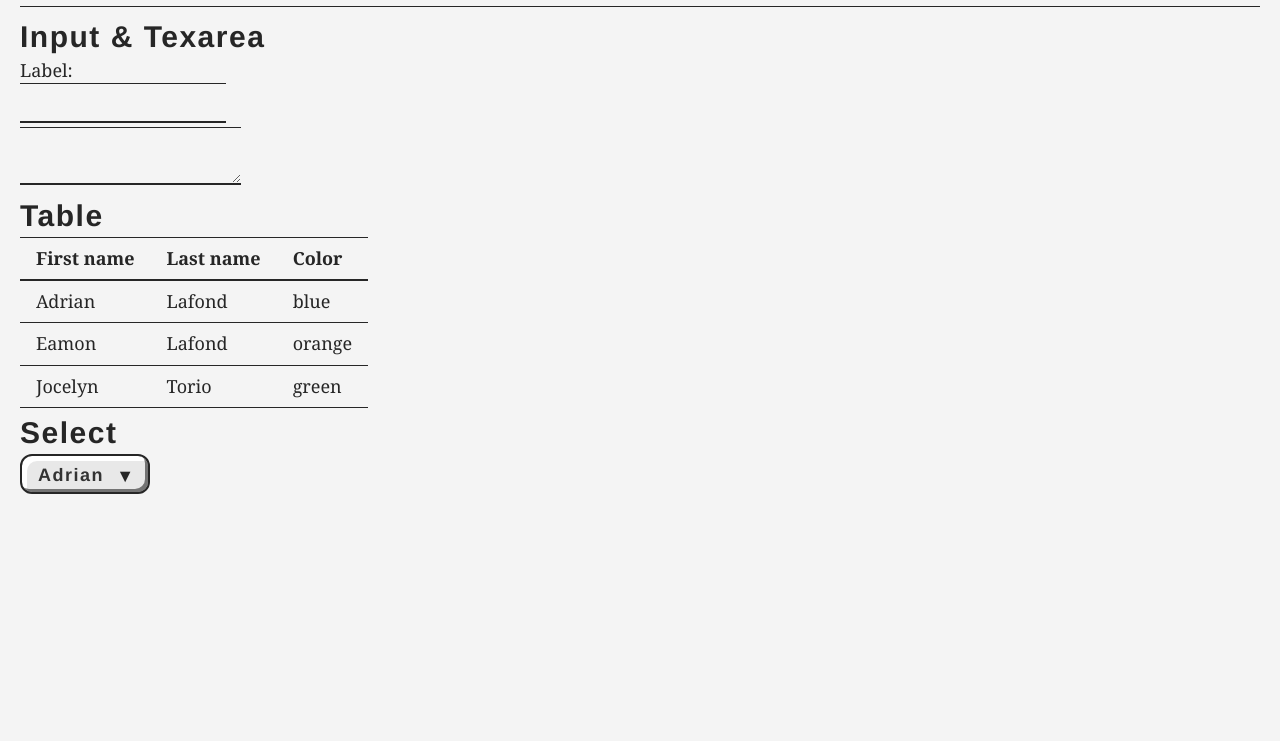
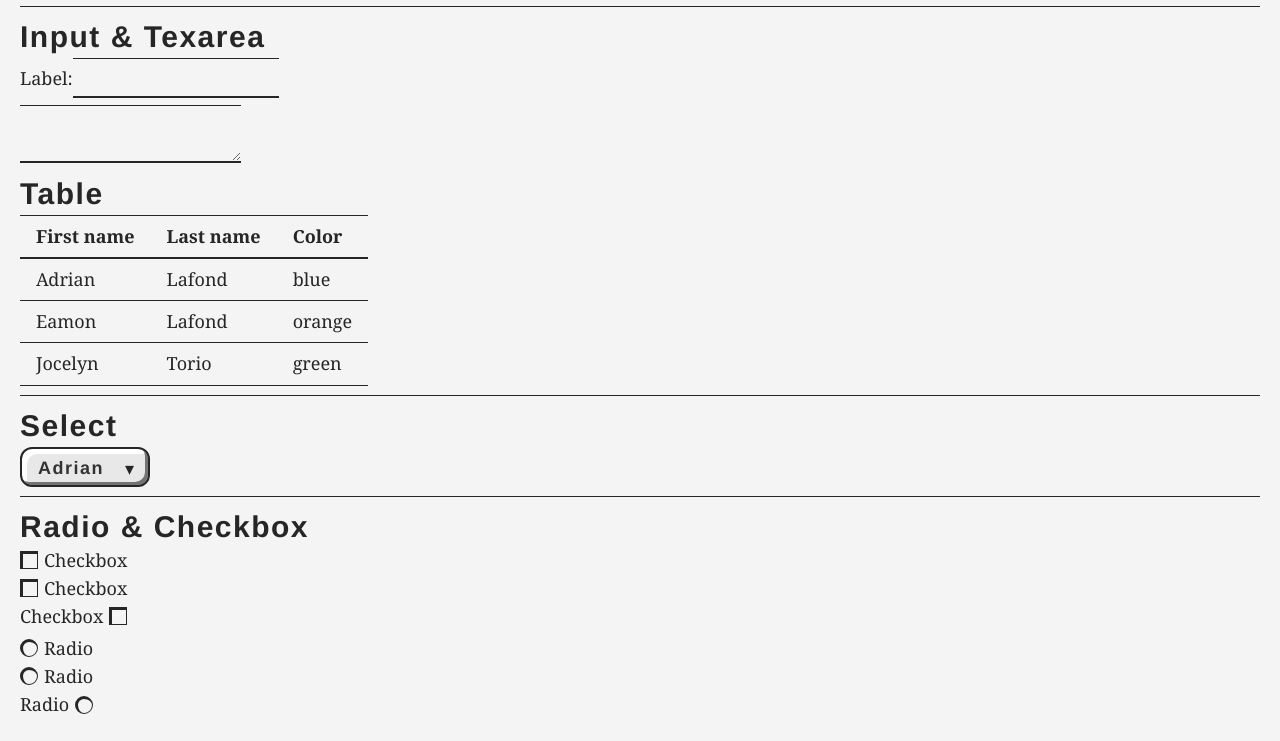
Before and after one commit to adrianlafond/design-system, a website built with webpack: page demo/index.html in a window 1280 px wide. Shown: the part 1269-2010 px from the top of the page. Before the commit the page ends 1783 px from the top, so only its background shows below. Built offline with nearby package versions, Linux system fonts and the light colour scheme.

Commit message:
style checkbox radio label

```diff
--- a/demo/index.html
+++ b/demo/index.html
@@ -132,17 +132,71 @@ public static delta(r1: number, r2: number): number {
     </tbody>
   </table>
 
+  <hr>
+
   <h2>Select</h2>
 
   <div class="v-space">
-    <div class="adrian-select-container">
-      <select class="adrian-select">
+    <div class="adrian-select">
+      <select class="adrian-select__element">
         <option>Adrian</option>
         <option>Eamon</option>
         <option>Jocelyn</option>
       </select>
     </div>
   </div>
+
+  <hr>
+
+  <h2>Radio & Checkbox</h2>
+
+  <div class="v-space">
+    <label class="adrian-label--block">
+      <div class="adrian-checkbox">
+        <input type="checkbox">
+        <div class="adrian-checkbox__graphic"></div>
+      </div>
+      Checkbox
+    </label>
+    <label class="adrian-label--block">
+      <div class="adrian-checkbox">
+        <input type="checkbox">
+        <div class="adrian-checkbox__graphic"></div>
+      </div>
+      Checkbox
+    </label>
+    <label class="adrian-label--block">
+      Checkbox
+      <div class="adrian-checkbox adrian-checkbox--right">
+        <input type="checkbox">
+        <div class="adrian-checkbox__graphic"></div>
+      </div>
+    </label>
+  </div>
+
+  <div class="v-space">
+    <label class="adrian-label--block">
+      <div class="adrian-radio">
+        <input type="radio" name="radio">
+        <div class="adrian-radio__graphic"></div>
+      </div>
+      Radio
+    </label>
+    <label class="adrian-label--block">
+      <div class="adrian-radio">
+        <input type="radio" name="radio">
+        <div class="adrian-radio__graphic"></div>
+      </div>
+      Radio
+    </label>
+    <label class="adrian-label--block">
+      Radio
+      <div class="adrian-radio adrian-radio--right">
+        <input type="radio" name="radio">
+        <div class="adrian-radio__graphic"></div>
+      </div>
+    </label>
+  </div>
 </main>
 
 </body>
--- /dev/null
+++ b/scss/_checkbox.scss
@@ -0,0 +1,44 @@
+.#{$namespace}-checkbox {
+  position: relative;
+  display: inline-block;
+  width: 1.8rem;
+  height: 1.8rem;
+  margin: 0 0.6rem 0.1rem 0;
+
+  &--right {
+    margin: 0 0 0.1rem 0.6rem;
+  }
+
+  &__element {
+    @extend .#{$namespace}-exact-overlay;
+    opacity: 0;
+    left: -0.3rem;
+    top: -0.3rem;
+  }
+
+  &__graphic {
+    @extend .#{$namespace}-exact-overlay;
+    border-width: 0.3rem 0.1rem 0.1rem 0.3rem;
+    border-color: $fgcolor;
+    border-style: solid;
+    background-color: $bgcolor;
+  }
+
+  &__element:checked + &__graphic {
+    &::after {
+      content: '';
+      position: absolute;
+      left: 0.2rem;
+      top: 0.2rem;
+      width: 1rem;
+      height: 1rem;
+      background-color: $fgcolor;
+    }
+  }
+
+  &__element:focus + &__graphic {
+    outline-color: $focus-color;
+    outline-width: 0.4rem;
+    outline-style: solid;
+  }
+}
--- a/scss/_html.scss
+++ b/scss/_html.scss
@@ -16,4 +16,20 @@ code, pre { @extend .#{$namespace}-text-code; }
 
 hr { @extend .#{$namespace}-hr; }
 
-button { @extend .#{$namespace}-button }
+button { @extend .#{$namespace}-button; }
+
+table { @extend .#{$namespace}-table; }
+
+label { @extend .#{$namespace}-label; }
+
+.#{$namespace}-select {
+  select { @extend .#{$namespace}-select__element; }
+}
+
+.#{$namespace}-checkbox {
+  input[type=checkbox] { @extend .#{$namespace}-checkbox__element; }
+}
+
+.#{$namespace}-radio {
+  input[type=radio] { @extend .#{$namespace}-radio__element; }
+}
--- /dev/null
+++ b/scss/_label.scss
@@ -0,0 +1,12 @@
+.#{$namespace}-label {
+  display: inline-flex;
+  align-items: center;
+  width: fit-content;
+  border-width: 0 0 3px 0;
+  border-color: transparent;
+  border-style: solid;
+
+  &--block {
+    display: flex;
+  }
+}
--- /dev/null
+++ b/scss/_radio.scss
@@ -0,0 +1,44 @@
+.#{$namespace}-radio {
+  position: relative;
+  display: inline-block;
+  width: 1.8rem;
+  height: 1.8rem;
+  margin: 0 0.6rem 0.1rem 0;
+
+  &--right {
+    margin: 0 0 0.1rem 0.6rem;
+  }
+
+  &__element {
+    @extend .#{$namespace}-exact-overlay;
+    opacity: 0;
+  }
+
+  &__graphic {
+    @extend .#{$namespace}-exact-overlay;
+    border-width: 0.3rem 0.1rem 0.1rem 0.3rem;
+    border-color: $fgcolor;
+    border-style: solid;
+    border-radius: 0.9rem;
+    background-color: $bgcolor;
+  }
+
+  &__element:checked + &__graphic {
+    &::after {
+      content: '';
+      position: absolute;
+      left: 0.2rem;
+      top: 0.2rem;
+      width: 1rem;
+      height: 1rem;
+      border-radius: 0.5rem;
+      background-color: $fgcolor;
+    }
+  }
+
+  &__element:focus + &__graphic {
+    outline-color: $focus-color;
+    outline-width: 0.4rem;
+    outline-style: solid;
+  }
+}
--- a/scss/_select.scss
+++ b/scss/_select.scss
@@ -1,4 +1,17 @@
 .#{$namespace}-select {
+  position: relative;
+  align-items: center;
+  width: fit-content;
+
+  &::after {
+    content: '▾';
+    position: absolute;
+    right: 16px;
+    top: 9px;
+    pointer-events: none;
+  }
+
+  &__element {
     position: relative;
     @extend .#{$namespace}-text-ui;
     @extend .#{$namespace}-text-md;
@@ -16,22 +29,7 @@
     box-shadow: $button-shadow;
     -webkit-appearance: none;
     appearance: none;
-
     width: 100%;
-
-  &-container {
-    position: relative;
-    align-items: center;
-    width: fit-content;
-
-    &::after {
-      content: '▼';
-      position: absolute;
-      right: 16px;
-      top: 9px;
-      pointer-events: none;
-    }
-  }
 
     &:hover:not(:disabled) {
       background-color: $bgcolor;
@@ -48,3 +46,4 @@
       background-color: $bgcolor-dark;
     }
   }
+}
--- /dev/null
+++ b/scss/_utils.scss
@@ -0,0 +1,10 @@
+.d-flex { display: flex; }
+.d-block { display: block; }
+
+.#{$namespace}-exact-overlay {
+  position: absolute;
+  left: 0;
+  top: 0;
+  width: 100%;
+  height: 100%;
+}
--- a/scss/_variables.scss
+++ b/scss/_variables.scss
@@ -30,6 +30,9 @@ $color-disabled: #8d8d8d;
 $border-color: $fgcolor;
 $border-color-light: #a8a8a8;
 
+$link-color: #a6c8ff;
+$focus-color: $link-color;
+
 $button-shadow: inset -3px -3px 0 rgba(black, 0.5), inset 5px 5px 0 rgba(white, 1);
 $button-shadow--hover: inset -5px -5px 0 rgba(black, 0.5), inset 7px 7px 0 rgba(white, 1);
 $button-shadow--press: inset -1px -1px 0 rgba(black, 0.5), inset 1px 1px 0 rgba(white, 1);
--- a/scss/main.scss
+++ b/scss/main.scss
@@ -1,10 +1,14 @@
 @import 'reset';
 @import 'namespace';
 @import 'variables';
+@import 'utils';
 @import 'box';
 @import 'text';
+@import 'label';
 @import 'button';
 @import 'input';
+@import 'checkbox';
+@import 'radio';
 @import 'table';
 @import 'select';
 @import 'hr';
```
Lines whose indentation alone changed are shown as unchanged.
